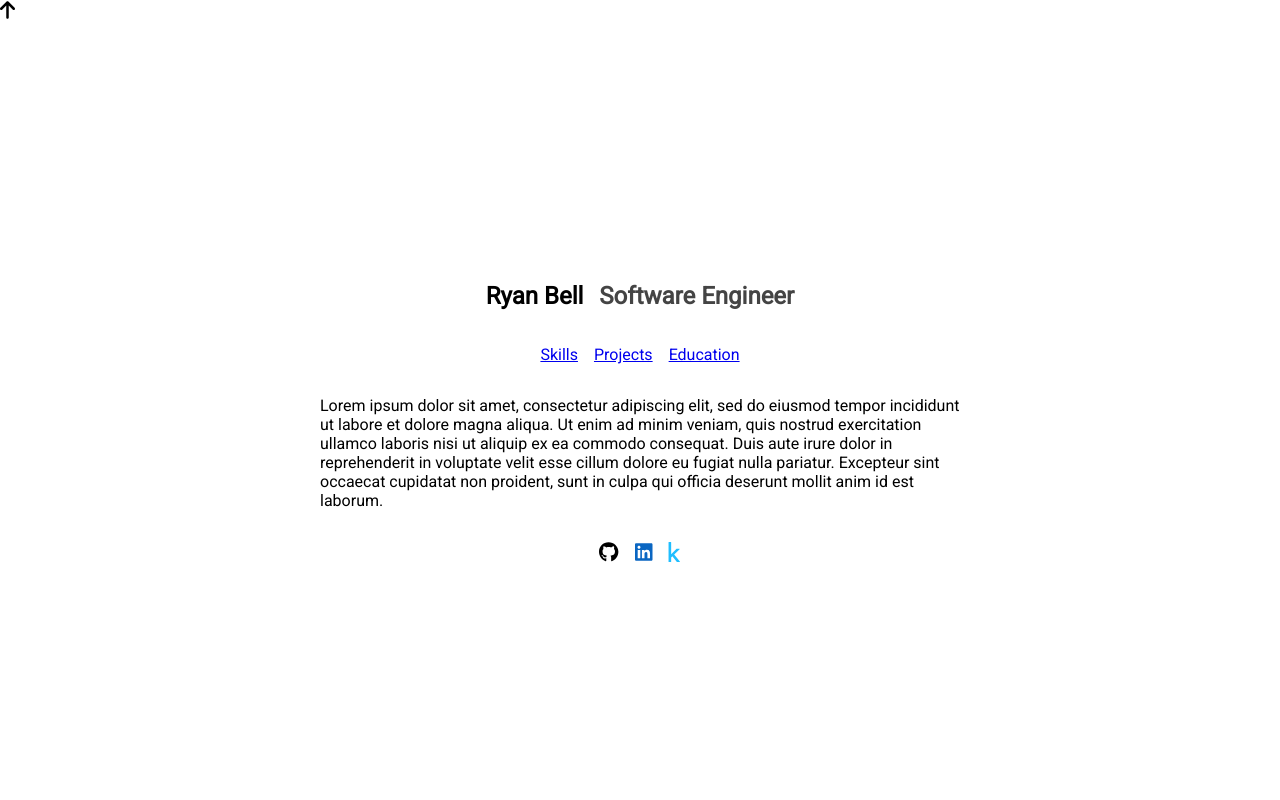
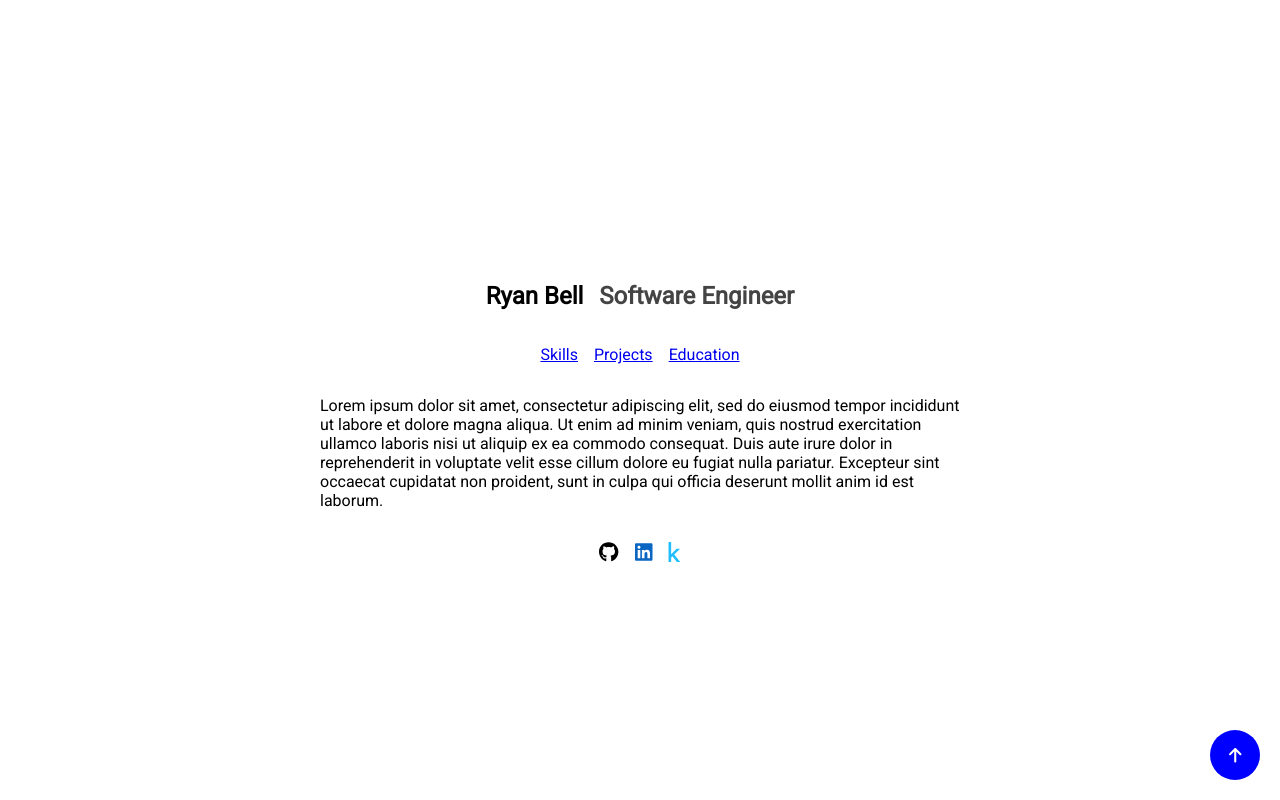
Before and after one commit to raian621/actual-portfolio, a Next.js app: page / in a window 1280 px wide. Built offline with nearby package versions, Linux system fonts and the light colour scheme.

Commit message:
fixed some project formatting

```diff
--- a/app/icons.tsx
+++ b/app/icons.tsx
@@ -1,66 +1,72 @@
 import { faGithub } from "@fortawesome/free-brands-svg-icons/faGithub";
 import { faKaggle } from "@fortawesome/free-brands-svg-icons/faKaggle";
 import { faLinkedin } from "@fortawesome/free-brands-svg-icons/faLinkedin";
+import { FontAwesomeIcon } from "@fortawesome/react-fontawesome";
 import {
-  FontAwesomeIcon,
-  FontAwesomeIconProps,
-} from "@fortawesome/react-fontawesome";
-import { SizeProp, config } from "@fortawesome/fontawesome-svg-core";
+  IconDefinition,
+  SizeProp,
+  config,
+} from "@fortawesome/fontawesome-svg-core";
 import "@fortawesome/fontawesome-svg-core/styles.css";
 import {
   faArrowUp,
   faUpRightFromSquare,
 } from "@fortawesome/free-solid-svg-icons";
+import {
+  faGolang,
+  faJava,
+  faJs,
+  faPython,
+  faReact,
+} from "@fortawesome/free-brands-svg-icons";
 config.autoAddCss = false;
 
-export function GitHubIcon({
+type IconProps = {
+  size: SizeProp;
+  color?: string;
+};
+
+function FaIcon({
+  icon,
   size,
   color,
 }: {
+  icon: IconDefinition;
   size: SizeProp;
   color?: string;
 }) {
-  return <FontAwesomeIcon icon={faGithub} size={size} color={color} />;
+  return <FontAwesomeIcon icon={icon} size={size} color={color} />;
 }
 
-export function KaggleIcon({
-  size,
-  color,
-}: {
-  size: SizeProp;
-  color?: string;
-}) {
-  return <FontAwesomeIcon icon={faKaggle} size={size} color={color} />;
-}
+export const ExternalLinkIcon = (props: IconProps) =>
+  FaIcon({ icon: faUpRightFromSquare, ...props });
 
-export function LinkedInIcon({
-  size,
-  color,
-}: {
-  size: SizeProp;
-  color?: string;
-}) {
-  return <FontAwesomeIcon icon={faLinkedin} size={size} color={color} />;
-}
+export const GitHubIcon = (props: IconProps) =>
+  FaIcon({ icon: faGithub, ...props });
 
-export function ExternalLinkIcon({
-  size,
-  color,
-}: {
-  size: SizeProp;
-  color?: string;
-}) {
-  return (
-    <FontAwesomeIcon icon={faUpRightFromSquare} size={size} color={color} />
-  );
-}
+export const GolangIcon = (props: IconProps) =>
+  FaIcon({ icon: faGolang, ...props });
 
-export function UpArrowIcon({
-  size,
-  color,
-}: {
-  size: SizeProp;
-  color?: string;
-}) {
-  return <FontAwesomeIcon icon={faArrowUp} size={size} color={color} />;
-}
+export const JavaIcon = (props: IconProps) =>
+  FaIcon({ icon: faJava, ...props });
+
+export const JavaScriptIcon = (props: IconProps) =>
+  FaIcon({ icon: faJs, ...props });
+
+export const PythonIcon = (props: IconProps) =>
+  FaIcon({ icon: faPython, ...props });
+
+export const KaggleIcon = (props: IconProps) =>
+  FaIcon({ icon: faKaggle, ...props });
+
+export const LinkedInIcon = (props: IconProps) =>
+  FaIcon({ icon: faLinkedin, ...props });
+
+export const ReactIcon = (props: IconProps) =>
+  FaIcon({ icon: faReact, ...props });
+
+export const TypeScriptIcon = (props: IconProps) =>
+  FaIcon({ icon: faJs, ...props });
+
+export const UpArrowIcon = (props: IconProps) =>
+  FaIcon({ icon: faArrowUp, ...props });
--- a/app/layout.tsx
+++ b/app/layout.tsx
@@ -6,8 +6,8 @@ import TopScrollButton from "./ui/misc/topScrollButton";
 const roboto = Roboto({ subsets: ["latin"], weight: ["400"] });
 
 export const metadata: Metadata = {
-  title: "Create Next App",
-  description: "Generated by create next app",
+  title: "Ryan Bell",
+  description: "Overwhelmingly mid software engineer",
 };
 
 export default function RootLayout({
--- a/app/ui/home/projectCard.tsx
+++ b/app/ui/home/projectCard.tsx
@@ -1,3 +1,4 @@
+import ProjectCardTechBadge from "./projectCardTechBadge";
 import styles from "./projects.module.css";
 import { ExternalLinkIcon, GitHubIcon } from "@/app/icons";
 
@@ -30,9 +31,11 @@ export default function ProjectCard({
         )}
       </div>
       {tech && (
-        <ul>
+        <ul className={styles.projectCardTechBadges}>
           {tech.map((val, key) => (
-            <li key={key}>{val}</li>
+            <li key={key}>
+              <ProjectCardTechBadge tech={val} />
+            </li>
           ))}
         </ul>
       )}
--- /dev/null
+++ b/app/ui/home/projectCardTechBadge.tsx
@@ -0,0 +1,16 @@
+import { GolangIcon, PythonIcon, ReactIcon } from "@/app/icons";
+import { ReactNode } from "react";
+
+const techIcons: Map<String, ReactNode> = new Map([
+  ["react", [<ReactIcon key="react" color="#58c4dc" size="lg" />]],
+  ["go", [<GolangIcon key="go" color="#08afd8" size="lg" />]],
+  ["python", [<PythonIcon key="python" color="#00aa00" size="lg" />]],
+]);
+
+export default function ProjectCardTechBadge({ tech }: { tech: string }) {
+  let badge: ReactNode = <p>{tech}</p>;
+  if (techIcons.has(tech)) {
+    badge = techIcons.get(tech);
+  }
+  return badge;
+}
--- a/app/ui/home/projects.module.css
+++ b/app/ui/home/projects.module.css
@@ -1,7 +1,15 @@
 .projectCard {
     padding: 10px;
-    border-radius: 10px;
+    border-radius: 5px;
     box-shadow: #999 0 0 3px;
+    display: flex;
+    flex-direction: column;
+    gap: 5px;
+    padding: 20px;
+}
+
+.projectCard * {
+   margin: 0;
 }
 
 .projectGrid {
@@ -24,6 +32,7 @@
         display: grid;
         grid-template-columns: repeat(3, 1fr);
         gap: 10px;
+        width: 800px;
     }
 }
 
@@ -32,3 +41,11 @@
     align-items: center;
     gap: 10px;
 }
+
+.projectCardTechBadges {
+    display: flex;
+    list-style: none;
+    align-items: center;
+    gap: 5px;
+    padding: 0;
+}
--- a/app/ui/home/projects.tsx
+++ b/app/ui/home/projects.tsx
@@ -18,12 +18,14 @@ export default function Projects() {
           description="Web app for generating transcripts using OpenAI's Whisper AI"
           projectUrl="https://transcribro.com"
           sourceUrl="https://github.com/nomaddevs1/Captioning"
+          tech={["react", "python"]}
         />
         <ProjectCard
           title="rand-um"
           description="Random social preview service"
           projectUrl="https://rand-um.com"
           sourceUrl="https://github.com/raian621/rand-um"
+          tech={["react", "go"]}
         />
         <ProjectCard
           title="Grocery Price Predictor"
--- a/app/ui/misc/topScrollButton.module.css
+++ b/app/ui/misc/topScrollButton.module.css
@@ -1,3 +1,25 @@
 .topScrollButton {
-    position: absolute
+    position: absolute;
+    right: 20px;
+    bottom: 20px;
+    background-color: #0000ff;
+    width: 50px;
+    height: 50px;
+    align-items: center;
+    justify-content: center;
+    display: flex;
+    border-radius: 25px;
+    border: none;
+    transition: filter;
+    transition-duration: 100ms;
 }
+
+.topScrollButton:hover {
+    filter: brightness(80%);
+    cursor: pointer;
+}
+
+.topScrollButtonHidden {
+    filter: opacity(0%);
+    pointer-events: none;
+}
--- a/app/ui/misc/topScrollButton.tsx
+++ b/app/ui/misc/topScrollButton.tsx
@@ -3,8 +3,8 @@ import styles from "./topScrollButton.module.css";
 
 export default function TopScrollButton() {
   return (
-    <a className={styles.topScrollButton} href="#top">
-      <UpArrowIcon size="lg" color="black" />
-    </a>
+    <button className={styles.topScrollButton}>
+      <UpArrowIcon size="lg" color="white" />
+    </button>
   );
 }
```
